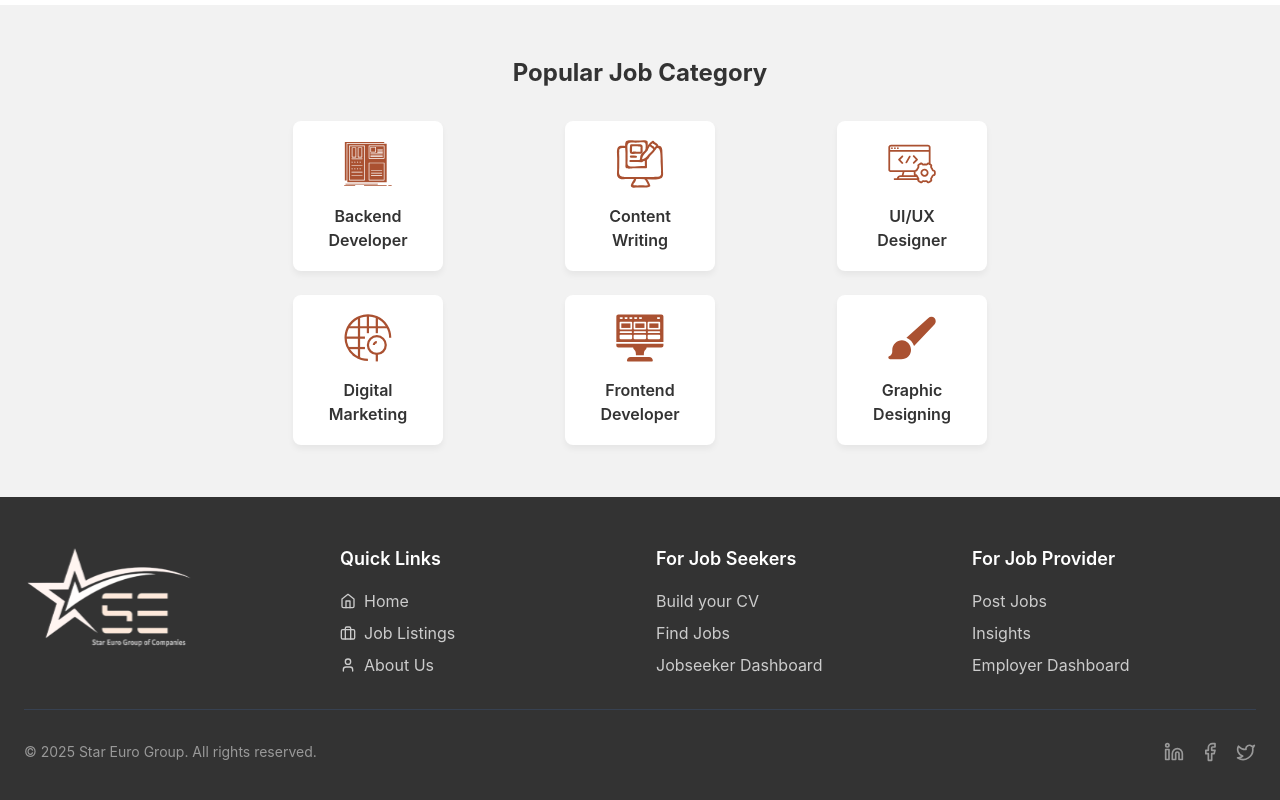
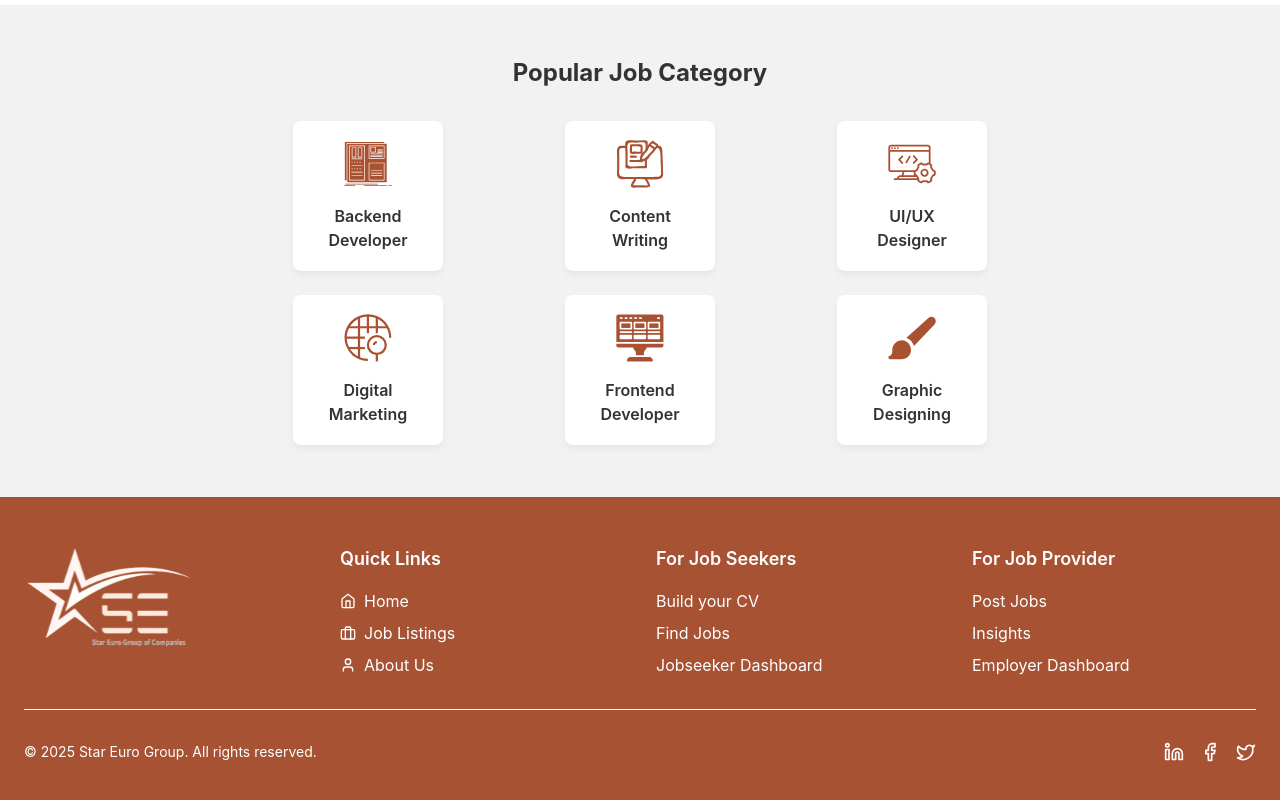
Before and after one commit to Tulsi8645/Starjobs_portal, a React (Vite) app in the folder frontend/: page / in a window 1280 px wide. Shown: the part 1424-2224 px from the top of the page. Built offline with nearby package versions, Linux system fonts and the light colour scheme; no server answers.

Commit message:
add api documentation

```diff
--- a/frontend/src/components/layout/Footer.tsx
+++ b/frontend/src/components/layout/Footer.tsx
@@ -40,7 +40,7 @@ const Footer: React.FC = () => {
   };
 
   return (
-    <footer className="bg-dark text-white py-12">
+    <footer className="bg-primary text-white py-12">
       <div className="container mx-auto px-4 md:px-6">
         <div className="grid grid-cols-1 md:grid-cols-4 gap-8">
           <div>
@@ -53,21 +53,21 @@ const Footer: React.FC = () => {
             <h3 className="text-lg font-semibold mb-4">Quick Links</h3>
             <ul className="space-y-2">
               <li
-                className="text-gray-300 hover:text-white flex items-center cursor-pointer"
+                className="text-white hover:text-white flex items-center cursor-pointer"
                 onClick={() => navigate('/')}
               >
                 <Home size={16} className="mr-2" />
                 Home
               </li>
               <li
-                className="text-gray-300 hover:text-white flex items-center cursor-pointer"
+                className="text-white hover:text-white flex items-center cursor-pointer"
                 onClick={() => navigate('/jobs')}
               >
                 <BriefcaseIcon size={16} className="mr-2" />
                 Job Listings
               </li>
               <li
-                className="text-gray-300 hover:text-white flex items-center cursor-pointer"
+                className="text-white hover:text-white flex items-center cursor-pointer"
                 onClick={() => navigate('/about')}
               >
                 <User size={16} className="mr-2" />
@@ -80,19 +80,19 @@ const Footer: React.FC = () => {
             <h3 className="text-lg font-semibold mb-4">For Job Seekers</h3>
             <ul className="space-y-2">
               <li
-                className="text-gray-300 hover:text-white cursor-pointer"
+                className="text-white hover:text-white cursor-pointer"
                 onClick={() => navigate('/resume')}
               >
                 Build your CV
               </li>
               <li
-                className="text-gray-300 hover:text-white cursor-pointer"
+                className="text-white hover:text-white cursor-pointer"
                 onClick={() => navigate('/jobs')}
               >
                 Find Jobs
               </li>
               <li
-                className="text-gray-300 hover:text-white cursor-pointer"
+                className="text-white hover:text-white cursor-pointer"
                 onClick={() => handleProtectedNavigation('/user/dashboard', 'jobseeker')}
               >
                 Jobseeker Dashboard
@@ -104,19 +104,19 @@ const Footer: React.FC = () => {
             <h3 className="text-lg font-semibold mb-4">For Job Provider</h3>
             <ul className="space-y-2">
               <li
-                className="text-gray-300 hover:text-white cursor-pointer"
+                className="text-white hover:text-white cursor-pointer"
                 onClick={() => handleProtectedNavigation('/employer/postjob', 'employer')}
               >
                 Post Jobs
               </li>
               <li
-                className="text-gray-300 hover:text-white cursor-pointer"
+                className="text-white hover:text-white cursor-pointer"
                 onClick={() => handleProtectedNavigation('/employer/insight', 'employer')}
               >
                 Insights
               </li>
               <li
-                className="text-gray-300 hover:text-white cursor-pointer"
+                className="text-white hover:text-white cursor-pointer"
                 onClick={() => handleProtectedNavigation('/employer/dashboard', 'employer')}
               >
                 Employer Dashboard
@@ -125,24 +125,24 @@ const Footer: React.FC = () => {
           </div>
         </div>
 
-        <div className="mt-8 pt-8 border-t border-gray-700 flex flex-col md:flex-row justify-between items-center">
-          <p className="text-gray-400 text-sm">© 2025 Star Euro Group. All rights reserved.</p>
+        <div className="mt-8 pt-8 border-t border-white flex flex-col md:flex-row justify-between items-center">
+          <p className="text-white text-sm">© 2025 Star Euro Group. All rights reserved.</p>
 
           <div className="flex space-x-4 mt-4 md:mt-0">
             <span
-              className="text-gray-400 hover:text-white transition-colors duration-200 cursor-pointer"
+              className="text-white hover:text-white transition-colors duration-200 cursor-pointer"
               onClick={() => window.open('#', '_blank')}
             >
               <Linkedin size={20} />
             </span>
             <span
-              className="text-gray-400 hover:text-white transition-colors duration-200 cursor-pointer"
+              className="text-white hover:text-white transition-colors duration-200 cursor-pointer"
               onClick={() => window.open('#', '_blank')}
             >
               <Facebook size={20} />
             </span>
             <span
-              className="text-gray-400 hover:text-white transition-colors duration-200 cursor-pointer"
+              className="text-white hover:text-white transition-colors duration-200 cursor-pointer"
               onClick={() => window.open('#', '_blank')}
             >
               <Twitter size={20} />
--- a/frontend/src/components/resumeBuilder/Resume.tsx
+++ b/frontend/src/components/resumeBuilder/Resume.tsx
@@ -53,7 +53,7 @@ const Resume = () => {
     return (
         <div className="min-h-screen">
             {/* Hero Section */}
-            <div className="bg-gradient-to-br from-indigo-900 via-purple-900 to-pink-800 text-white">
+            <div className="bg-gradient-to-br from-indigo-900 via-amber-900 to-gray-800 text-white">
                 <div className="container mx-auto px-6 py-20">
                     <div className="text-center max-w-4xl mx-auto">
                         <div className="flex justify-center mb-6">
```
Also changed, not shown: frontend/src/components/jobseeker/home/Hero.tsx (+6 -2 lines), 1 other file (tests, documents, lock files or other folders).
